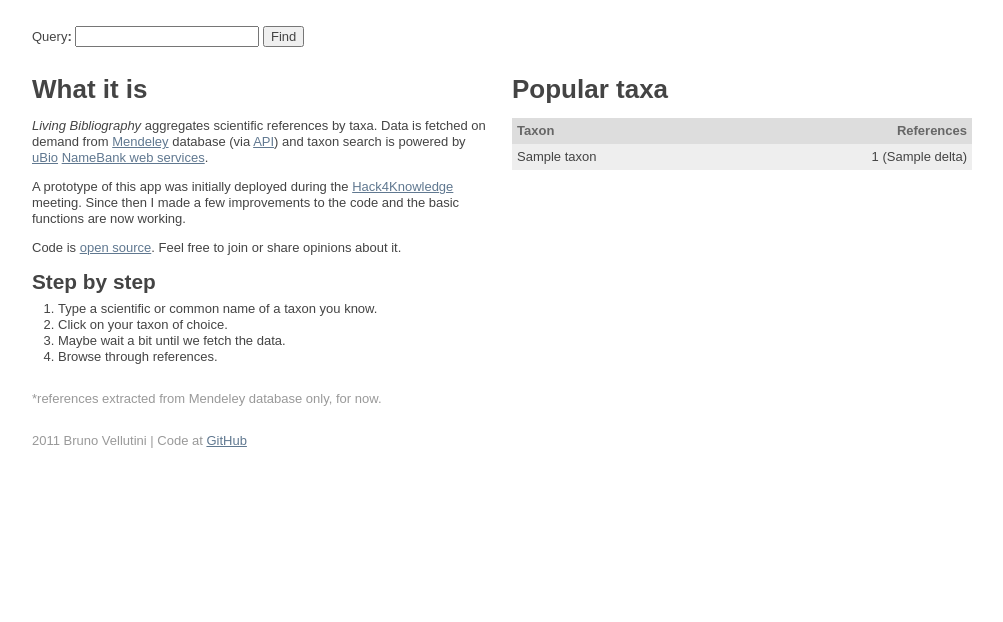
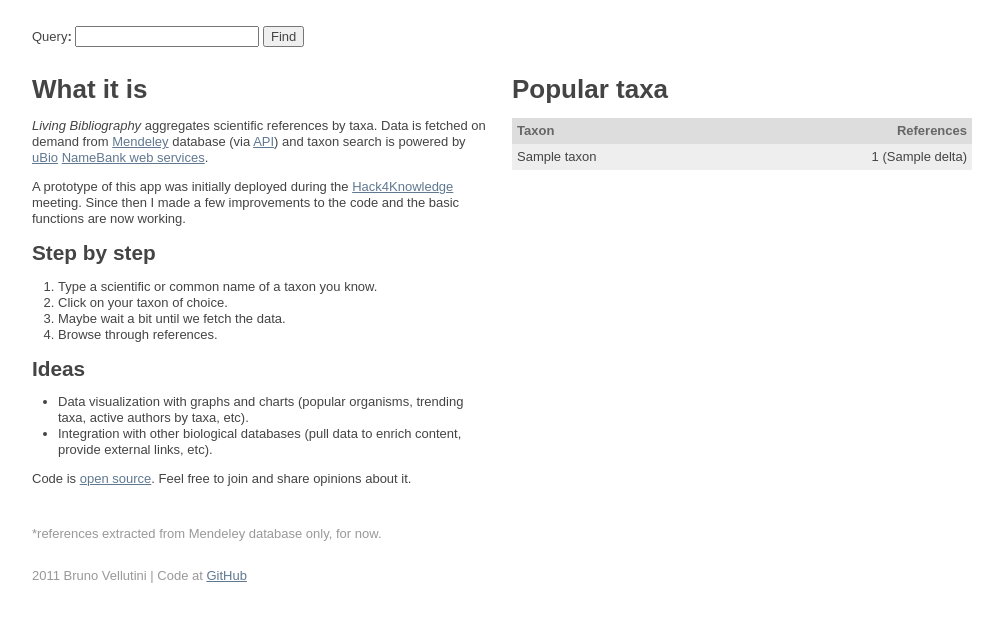
Before and after one commit to bruvellu/livingbib, a Django app: template alive/templates/home.html in a window 1280 px wide. Shown: the part 85-707 px from the top of the page, without its empty margins (138-1141 px from the left). Run offline with Django 3.2, Linux system fonts and the light colour scheme; the template is opened without the code that fills it: most values are stand-ins (such as "Sample title", 1, 10 or a date in 2020); form fields are guessed from the names that the template uses; some libraries are stand-ins or nearby versions.

Commit message:
Updates the description adding some ideas

```diff
--- a/alive/templates/home.html
+++ b/alive/templates/home.html
@@ -16,16 +16,25 @@
     <p>
     A prototype of this app was initially deployed during the <a href="http://www.mendeley.com/blog/developer-resources/hack4knowledge-mendeley-living-bibliographies-visual-search-and-more-h4k/">Hack4Knowledge</a> meeting. Since then I made a few improvements to the code and the basic functions are now working.
     </p>
+    <h3>Step by step</h3>
     <p>
-    Code is <a href="https://github.com/nelas/livingbib">open source</a>. Feel free to join or share opinions about it.
-    </p>
-    <h3>Step by step</h3>
     <ol>
         <li>Type a scientific or common name of a taxon you know.</li>
         <li>Click on your taxon of choice.</li>
         <li>Maybe wait a bit until we fetch the data.</li>
         <li>Browse through references.</li>
     </ol>
+    </p>
+    <h3>Ideas</h3>
+    <p>
+    <ul>
+        <li>Data visualization with graphs and charts (popular organisms, trending taxa, active authors by taxa, etc).</li>
+        <li>Integration with other biological databases (pull data to enrich content, provide external links, etc).</li>
+    </ul>
+    </p>
+    <p>
+    Code is <a href="https://github.com/nelas/livingbib">open source</a>. Feel free to join and share opinions about it.
+    </p>
 </div>
 
 <div id="home-taxa" class="grid_6 omega">
```
